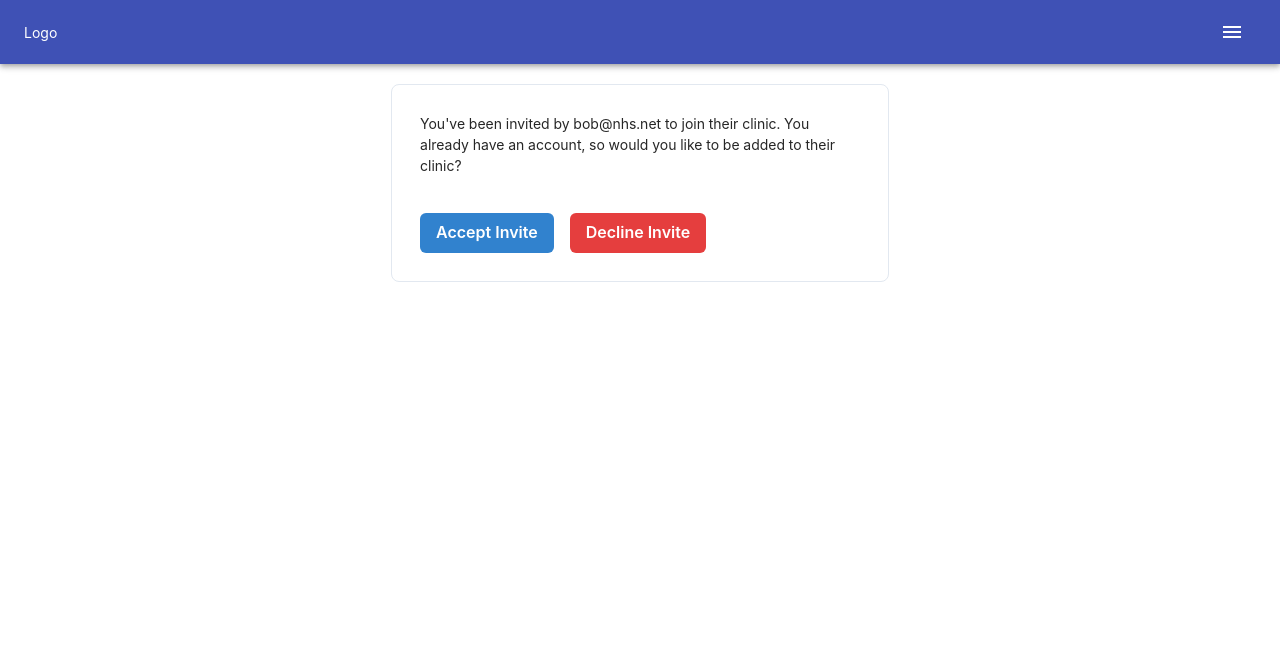
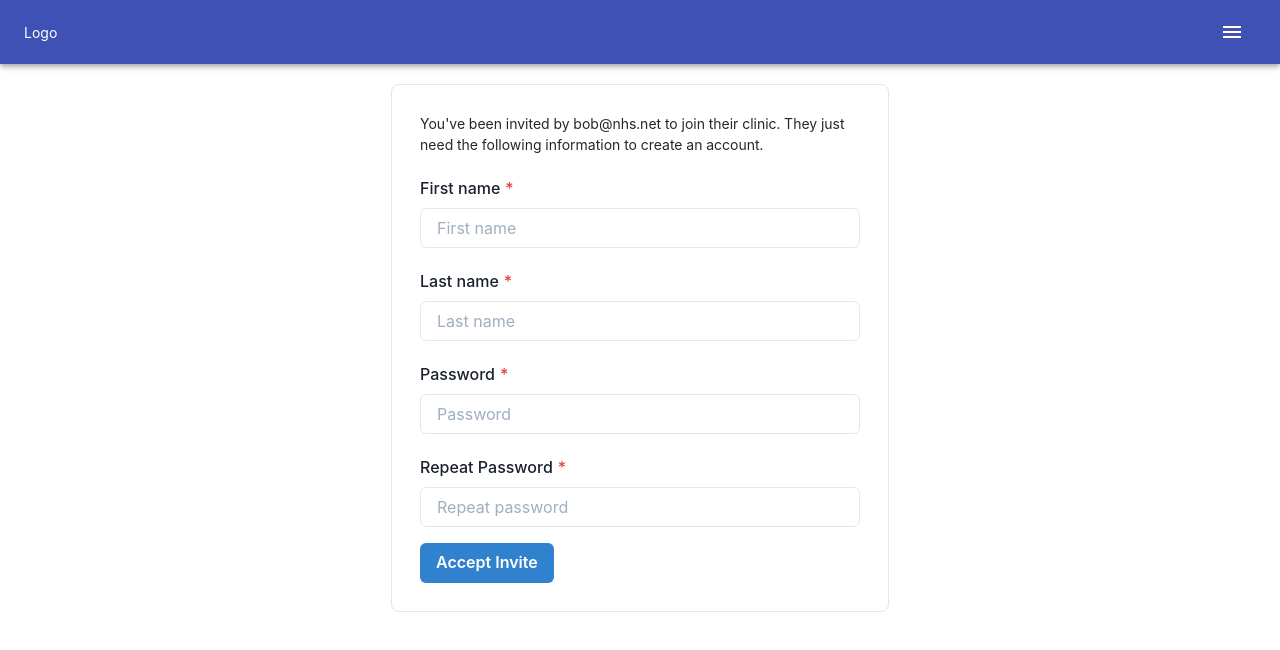
Before and after one commit to zaini/snapsense, a React (Create React App) app in the folder frontend/: page /invite/1 in a window 1280 px wide. Shown: the top 650 px of the page. Built offline with nearby package versions, Linux system fonts and the light colour scheme.

Commit message:
Refactor InvitePage components

```diff
--- /dev/null
+++ b/frontend/src/components/InviteForm/InviteDoctorExists.js
@@ -0,0 +1,16 @@
+import React from "react";
+import { Box } from "@chakra-ui/react";
+
+const InviteDoctorExists = () => {
+  return (
+    <Box p="7" borderWidth="1px" borderRadius="lg">
+      <h1>
+        You already have a SnapSense account and so cannot accept another
+        request to join. You must delete you current account to join another
+        clinic.
+      </h1>
+    </Box>
+  );
+};
+
+export default InviteDoctorExists;
--- /dev/null
+++ b/frontend/src/components/InviteForm/InviteForm.js
@@ -0,0 +1,20 @@
+import React from "react";
+import InvitePatientExists from "./InvitePatientExists";
+import InviteDoctorExists from "./InviteDoctorExists";
+import InvitePatientNew from "./InvitePatientNew";
+
+// TODO move invitation to context instead of props
+
+const InviteForm = ({ invitation }) => {
+  if (invitation.accountExists) {
+    if (invitation.accountType === "PATIENT") {
+      return <InvitePatientExists invitation={invitation} />;
+    } else if (invitation.accountType === "DOCTOR") {
+      return <InviteDoctorExists invitation={invitation} />;
+    }
+  }
+
+  return <InvitePatientNew invitation={invitation} />;
+};
+
+export default InviteForm;
--- /dev/null
+++ b/frontend/src/components/InviteForm/InvitePatientExists.js
@@ -0,0 +1,23 @@
+import React from "react";
+import { Box, Button } from "@chakra-ui/react";
+
+const InvitePatientExists = ({ invitation }) => {
+  return (
+    <Box p="7" borderWidth="1px" borderRadius="lg">
+      <h1>
+        You've been invited by {invitation.inviterEmail} to join their clinic.
+        You already have an account, so would you like to be added to their
+        clinic?
+      </h1>
+      <br />
+      <Button mt={4} mr={4} colorScheme="blue" type="submit">
+        Accept Invite
+      </Button>
+      <Button mt={4} colorScheme="red" type="submit">
+        Decline Invite
+      </Button>
+    </Box>
+  );
+};
+
+export default InvitePatientExists;
--- a/frontend/src/components/InviteForm.js
+++ b/frontend/src/components/InviteForm/InvitePatientNew.js
@@ -2,41 +2,10 @@ import React from "react";
 import { useForm } from "react-hook-form";
 import { Box, FormControl, FormLabel, Input, Button } from "@chakra-ui/react";
 
-const InviteForm = ({ invitation }) => {
+const InvitePatientNew = ({ invitation }) => {
   const { register, handleSubmit, errors } = useForm();
   const onSubmit = (data) => console.log(data);
   console.log(errors);
-
-  if (invitation.accountExists) {
-    if (invitation.accountType === "PATIENT") {
-      return (
-        <Box p="7" borderWidth="1px" borderRadius="lg">
-          <h1>
-            You've been invited by {invitation.inviterEmail} to join their
-            clinic. You already have an account, so would you like to be added
-            to their clinic?
-          </h1>
-          <br />
-          <Button mt={4} mr={4} colorScheme="blue" type="submit">
-            Accept Invite
-          </Button>
-          <Button mt={4} colorScheme="red" type="submit">
-            Decline Invite
-          </Button>
-        </Box>
-      );
-    } else if (invitation.accountType === "DOCTOR") {
-      return (
-        <Box p="7" borderWidth="1px" borderRadius="lg">
-          <h1>
-            You already have a SnapSense account and so cannot accept another
-            request to join. You must delete you current account to join another
-            clinic.
-          </h1>
-        </Box>
-      );
-    }
-  }
 
   return (
     <Box p="7" borderWidth="1px" borderRadius="lg">
@@ -75,4 +44,4 @@ const InviteForm = ({ invitation }) => {
   );
 };
 
-export default InviteForm;
+export default InvitePatientNew;
--- a/frontend/src/pages/InvitePage.js
+++ b/frontend/src/pages/InvitePage.js
@@ -1,5 +1,5 @@
 import { useState, useEffect } from "react";
-import InviteForm from "../components/InviteForm";
+import InviteForm from "../components/InviteForm/InviteForm";
 import { Container } from "@chakra-ui/react";
 
 const InvitePage = (props) => {
@@ -24,7 +24,7 @@ const InvitePage = (props) => {
 
     // check if the newAccountEmail already has an account.
     // would be done by a GraphQL query
-    const accountExists = true;
+    const accountExists = false;
     if (accountExists) {
       setInvitation({ ...invite, accountExists: true });
     }
```
